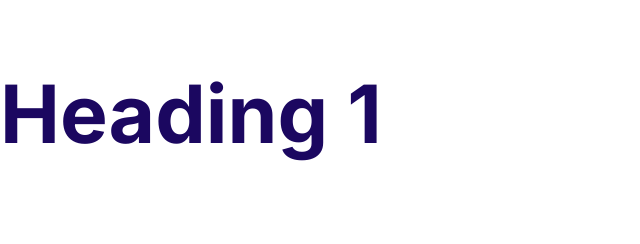
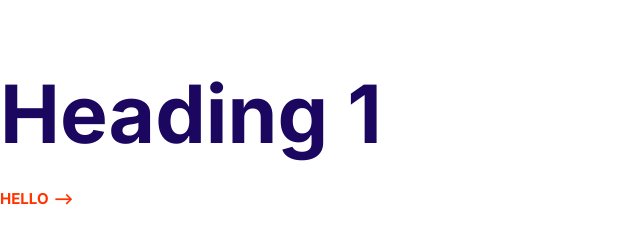
Before and after one commit to Meng-Yangkov/mengifhy, a plain HTML site: page index.html in a window 1280 px wide. Shown: the full height of the page, 0-640 px from the left. Drawn offline with nearby package versions, Linux system fonts and the light colour scheme.

Commit message:
Build the link component

```diff
--- a/css/style.css
+++ b/css/style.css
@@ -1,3 +1,4 @@
+/* variable color */
 :root{
   --color-praimary : #2584ff;
   --color-secondary : #00d9ff;
@@ -5,6 +6,7 @@
   --color-headings : #1b0760;
   --color-body: #918ca4;
 }
+/* typhograhpy */
 html{
   font-size: 62.7%;
 }
@@ -30,6 +32,7 @@ h3{
 p{
   margin-top: 0;
 }
+
 @media screen and (min-width: 1024px) {
   body{
     font-size: 1.8rem;
@@ -44,3 +47,25 @@ p{
     font-size: 2.4rem;
   }
 }
+
+/* Link */
+.link-arrow{
+  color: var(--color-accent);
+  text-transform: uppercase;
+  font-size: 2rem;
+  font-weight: bold;
+  text-decoration: none;
+}
+.link-arrow::after{
+  content: "-->";
+  margin-left: 5px;
+  transition: margin 0.15s;
+}
+.link-arrow:hover::after{
+  margin-left: 10px;
+}
+@media screen and (min-width: 1024px){
+  .link-arrow{
+    font-size: 1.5rem;
+  }
+}
--- a/index.html
+++ b/index.html
@@ -15,5 +15,6 @@
   </head>
   <body>
     <h1>Heading 1</h1>
+    <a href="#" class="link-arrow">Hello</a>
   </body>
 </html>
```
Also changed, not shown: components/links.html (added, +1 -0 lines).
